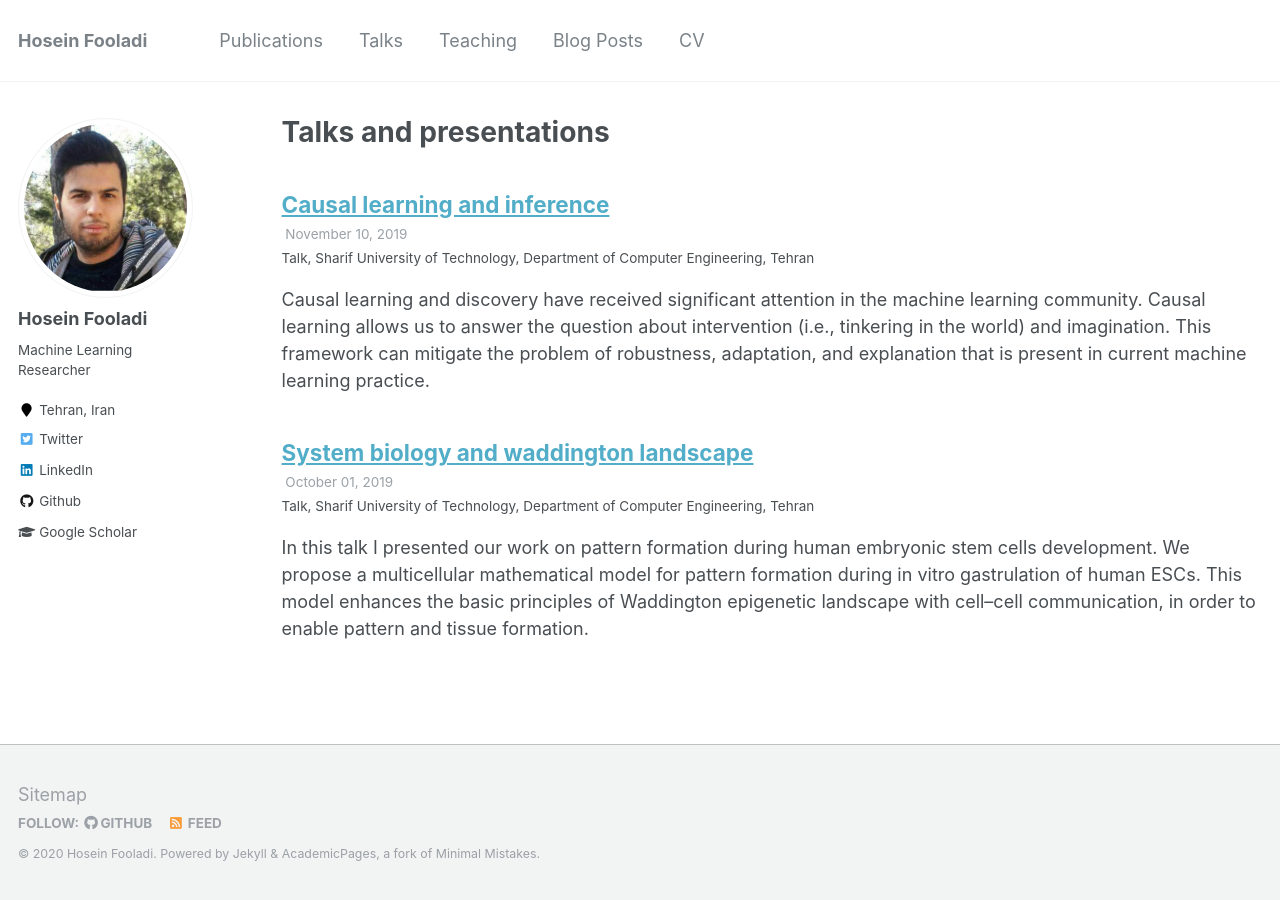
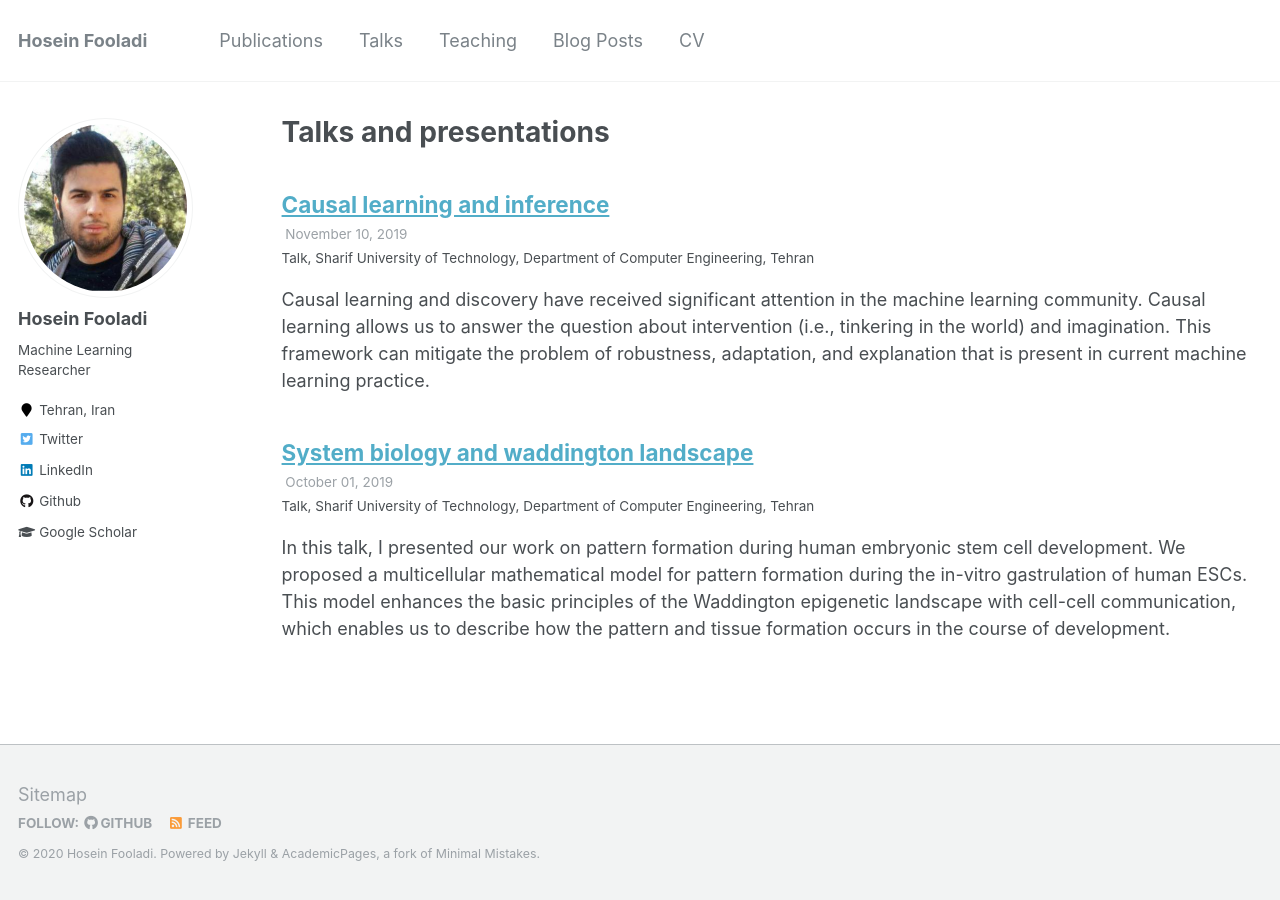
Before and after one commit to HFooladi/HFooladi.github.io, a Jekyll site: the page built from _pages/talks.html, in a window 1280 px wide. Built offline with Jekyll 4.4.1, drawn with Linux system fonts in a browser that asks for light colours.

Commit message:
modifting talks

```diff
--- a/_talks/2019-10-01-talk-system-biology.md
+++ b/_talks/2019-10-01-talk-system-biology.md
@@ -8,6 +8,6 @@ date: 2019-10-01
 location: "Tehran"
 ---
 
-In this talk I presented our work on pattern formation during human embryonic stem cells development.
-We propose a multicellular mathematical model for pattern formation during in vitro gastrulation of human ESCs.
-This model enhances the basic principles of Waddington epigenetic landscape with cell–cell communication, in order to enable pattern and tissue formation.
+In this talk, I presented our work on pattern formation during human embryonic stem cell development.
+We proposed a multicellular mathematical model for pattern formation during the in-vitro gastrulation of human ESCs.
+This model enhances the basic principles of the Waddington epigenetic landscape with cell-cell communication, which enables us to describe how the pattern and tissue formation occurs in the course of development.
--- a/_talks/2019-11-10-causal-learning.md
+++ b/_talks/2019-11-10-causal-learning.md
@@ -12,6 +12,6 @@ Causal learning and discovery have received significant attention in the machine
 Causal learning allows us to answer the question about intervention (i.e., tinkering in the world) and imagination.
 This framework can mitigate the problem of robustness, adaptation, and explanation that is present in current machine learning practice.
 
-In this workshop, I tried to introduce the basic ingredients of causal learning, do calculus, the concept of d-separation and independence.
-In the end, I introduces  some of the approaches that I find promising in recent research: such as finding invariant representation and the relationship
-between invariant and causality, multi-cause causal inference that arises in real scenarios like GWAS data analysis (whether multi-cause setting makes the problem identifiable or not).
+In this workshop, I tried to introduce the basic ingredients of causal learning, do-calculus, the concept of d-separation and independence.
+In the end, I introduced some of the approaches that I find promising in recent research: such as finding invariant representation and the relationship
+between invariant and causality, the multi-cause causal inference that arises in real scenarios like GWAS data analysis (whether multi-cause setting makes the problem identifiable or not).
```
